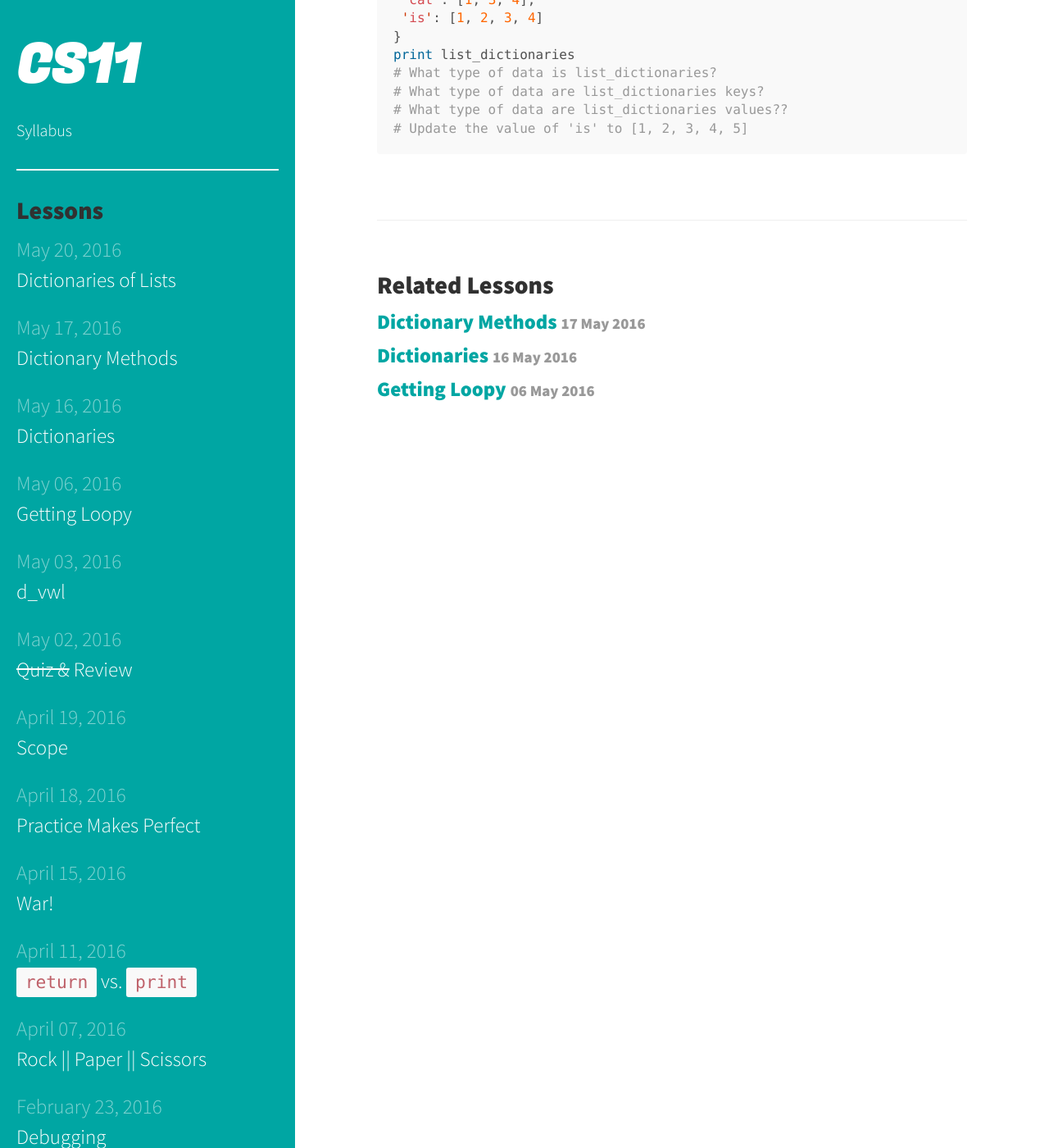
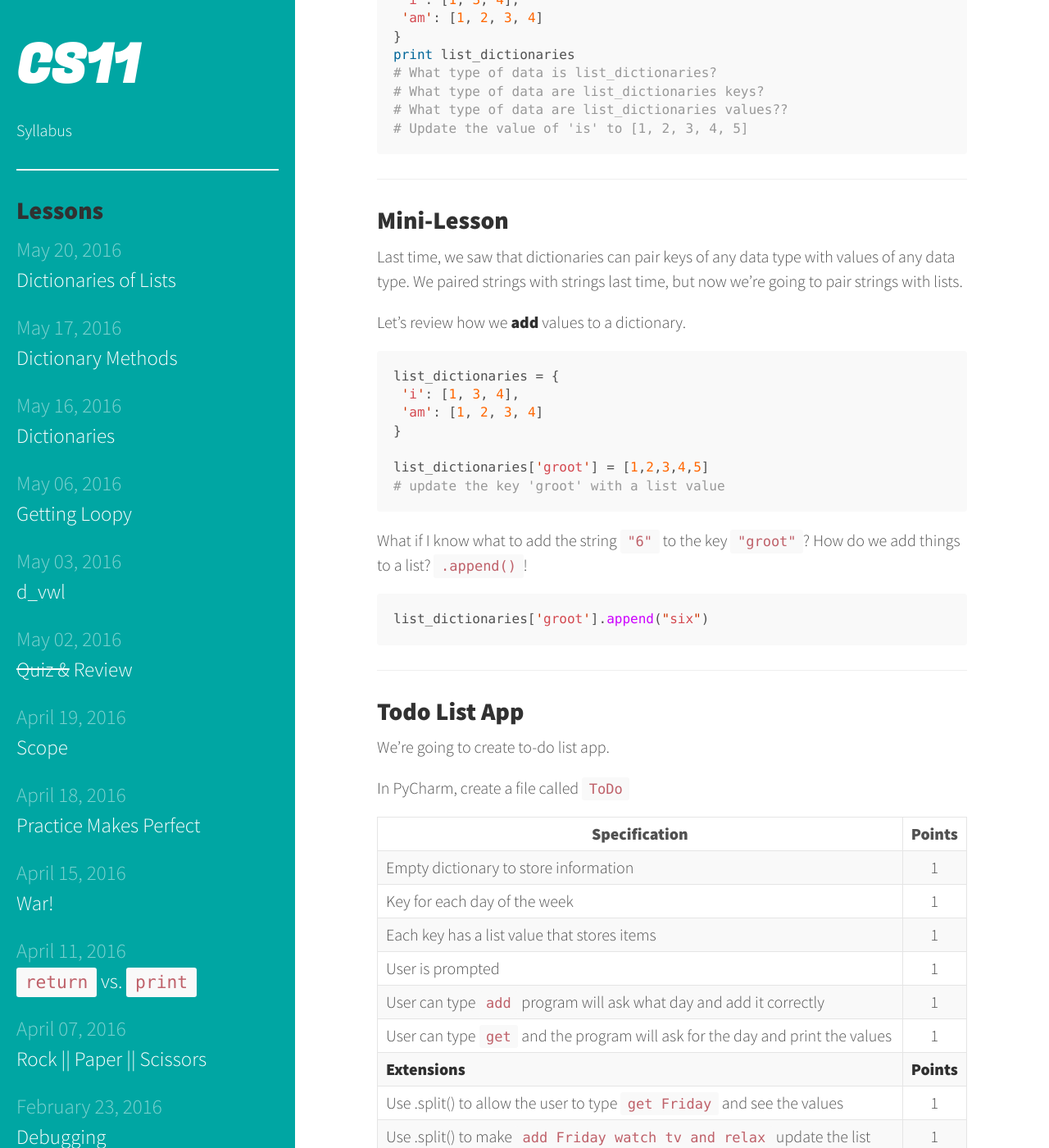
Before and after one commit to bensk/cs11, a Jekyll site: the page built from _posts/2016/2016-05-20-dictionaries-of-lists.md, in a window 1280 px wide and 1400 px high, scrolled down 281 px. Shown: the whole window at 82% size. Built offline with Jekyll 4.4.1, drawn with Linux system fonts in a browser that asks for light colours; a style sheet for code colours, icons or effects is not loaded; some of the changed text lies outside the part shown.

Commit message:
lessoned

````diff
--- a/_posts/2016/2016-05-20-dictionaries-of-lists.md
+++ b/_posts/2016/2016-05-20-dictionaries-of-lists.md
@@ -4,12 +4,12 @@ title: "Dictionaries of Lists"
 date: "2016-05-20 16:38"
 ---
 
-## <span class="mega-octicon octicon-clock"></span> Do Now (In Google Classroom)
+## <span class="mega-octicon octicon-clock"></span> Do Now (answer in Google Classroom)
 
 ```python
 list_dictionaries = {
- 'cat': [1, 3, 4],
- 'is': [1, 2, 3, 4]
+ 'i': [1, 3, 4],
+ 'am': [1, 2, 3, 4]
 }
 print list_dictionaries
 # What type of data is list_dictionaries?
@@ -17,3 +17,68 @@ print list_dictionaries
 # What type of data are list_dictionaries values??
 # Update the value of 'is' to [1, 2, 3, 4, 5]
 ```
+
+---
+
+## <span class="mega-octicon octicon-mortar-board"></span> Mini-Lesson
+
+Last time, we saw that dictionaries can pair keys of any data type with values of any data type. We paired strings with strings last time, but now we're going to pair strings with lists.
+
+Let's review how we **add** values to a dictionary.
+
+```python
+list_dictionaries = {
+ 'i': [1, 3, 4],
+ 'am': [1, 2, 3, 4]
+}
+
+list_dictionaries['groot'] = [1,2,3,4,5]
+# update the key 'groot' with a list value
+```
+
+What if I know what to add the string `"6"` to the key `"groot"`? How do we add things to a list? `.append()`!
+
+```python
+list_dictionaries['groot'].append("six")
+```
+
+---
+
+## <span class="mega-octicon octicon-tasklist"></span> Todo List App
+
+We're going to create to-do list app.
+
+<span class="mega-octicon octicon-file-code"></span>
+In PyCharm, create a file called `ToDo`
+
+| Specification  | Points   |
+|---|:---:|
+|Empty dictionary to store information   |  1 |
+|Key for each day of the week   |  1 |
+|Each key has a list value that stores items   |  1 |
+|User is prompted  |  1 |
+|User can type `add` program will ask what day and add it correctly   |  1 |
+| User can type `get` and the program will ask for the day and print the values  |  1 |
+|**Extensions** | **Points** |
+|Use .split() to allow the user to type `get Friday` and see the values|1|
+|Use .split() to make `add Friday watch tv and relax` update the list| 1 |
+| **Total** | _ / 8 |
+
+Example Output
+
+```
+What would you like to do?
+add
+What day?
+Friday
+What would you like to add to Friday's to-do list?
+practice clarinet
+What would you like to do?
+get
+What day?
+Friday
+You have to practice clarinet.
+What would you like to do?
+```
+
+#### <span class="mega-octicon octicon-mark-github"></span> Upload your code to GitHub in a file called `ToDo.py`
````
Also changed, not shown: Code Examples/Dictionaries_of_Lists.py (line endings or trailing spaces).
